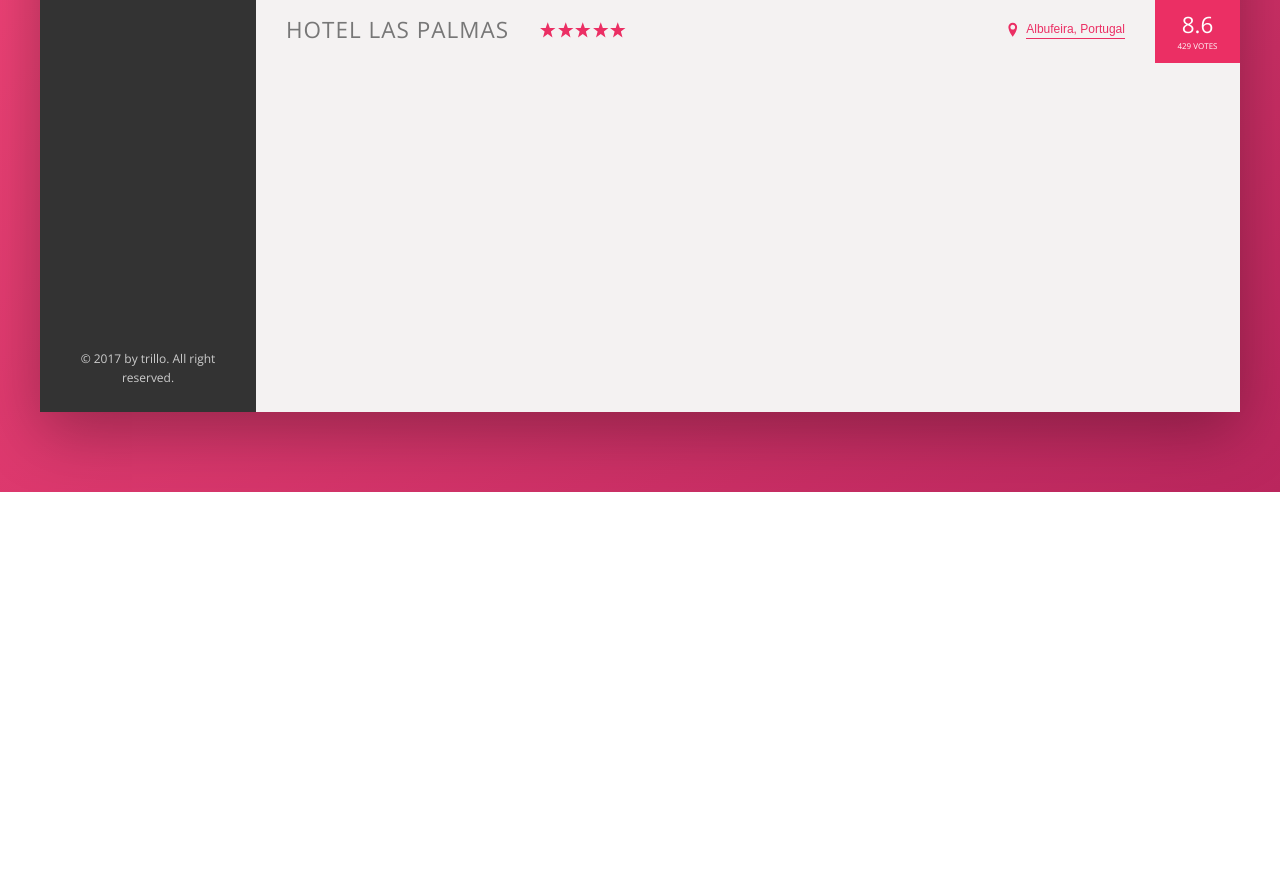
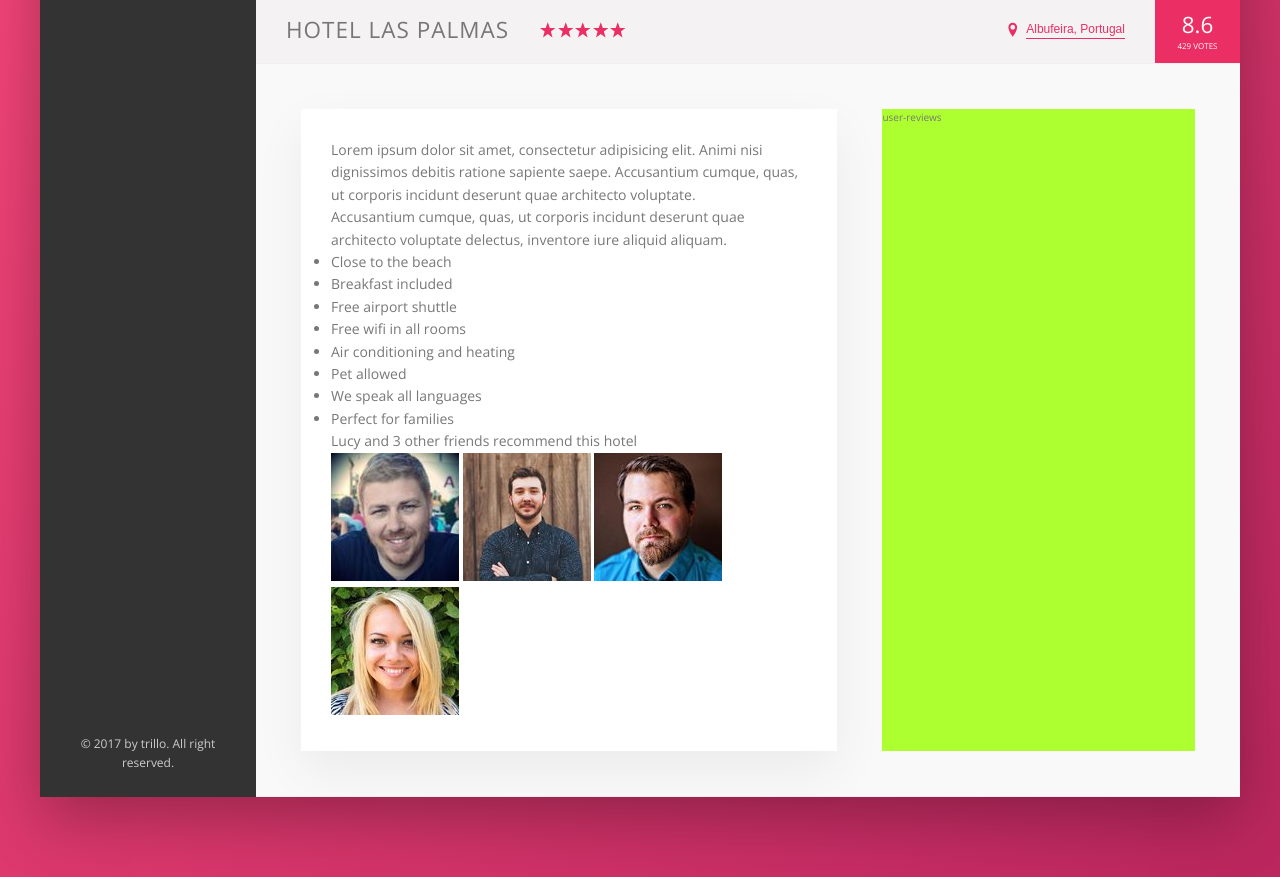
Before and after one commit to jsi-webdev/Trillo_Clone_Flex_Project, a website: page index.html in a window 1280 px wide. Shown: the part 538-1415 px from the top of the page. Before the commit the page ends 1030 px from the top, so only its background shows below. Drawn offline with nearby package versions, Linux system fonts and the light colour scheme.

Commit message:
#10 HOTEL DETAIL : set HTML element & CSS Flex Layout

```diff
--- a/index.html
+++ b/index.html
@@ -150,6 +150,59 @@
               <div class="overview__rating-count">429 votes</div>
             </div>
           </div>
+
+          <div class="detail">
+            <div class="description">
+              <p class="paragraph">
+                Lorem ipsum dolor sit amet, consectetur adipisicing elit. Animi
+                nisi dignissimos debitis ratione sapiente saepe. Accusantium
+                cumque, quas, ut corporis incidunt deserunt quae architecto
+                voluptate.
+              </p>
+              <p class="paragraph">
+                Accusantium cumque, quas, ut corporis incidunt deserunt quae
+                architecto voluptate delectus, inventore iure aliquid aliquam.
+              </p>
+              <ul class="list">
+                <li class="list__item">Close to the beach</li>
+                <li class="list__item">Breakfast included</li>
+                <li class="list__item">Free airport shuttle</li>
+                <li class="list__item">Free wifi in all rooms</li>
+                <li class="list__item">Air conditioning and heating</li>
+                <li class="list__item">Pet allowed</li>
+                <li class="list__item">We speak all languages</li>
+                <li class="list__item">Perfect for families</li>
+              </ul>
+              <div class="recommend">
+                <p class="recommend__count">
+                  Lucy and 3 other friends recommend this hotel
+                </p>
+                <div class="recommend__friends">
+                  <img
+                    src="img/user-3.jpg"
+                    alt="Friend 1"
+                    class="recommend__photo"
+                  />
+                  <img
+                    src="img/user-4.jpg"
+                    alt="Friend 2"
+                    class="recommend__photo"
+                  />
+                  <img
+                    src="img/user-5.jpg"
+                    alt="Friend 3"
+                    class="recommend__photo"
+                  />
+                  <img
+                    src="img/user-6.jpg"
+                    alt="Friend 4"
+                    class="recommend__photo"
+                  />
+                </div>
+              </div>
+            </div>
+            <div class="user-reviews">user-reviews</div>
+          </div>
         </main>
       </div>
     </div>
--- a/sass/_base.scss
+++ b/sass/_base.scss
@@ -15,6 +15,9 @@
   --color-grey-dark-3: #999;
 
   --shadow-dark: 0 2rem 6rem rgba(0, 0, 0, 0.3);
+  --shadow-light: 0 2rem 5rem rgba(0, 0, 0, 0.06);
+
+  --line: 1px solid var(--color-grey-light-3);
 }
 
 * {
--- a/sass/_components.scss
+++ b/sass/_components.scss
@@ -197,7 +197,7 @@
 .overview {
   display: flex;
   align-items: center;
-  border-bottom: 1px solid var(--color-grey-light-2);
+  border-bottom: var(--line);
 
   &__heading {
     font-size: 2.25rem;
--- a/sass/_layout.scss
+++ b/sass/_layout.scss
@@ -11,7 +11,7 @@
   font-size: 1.4rem;
   height: 7rem;
   background-color: var(--color-white);
-  border-bottom: 1px solid var(--color-grey-light-2);
+  border-bottom: var(--line);
 
   display: flex;
   justify-content: space-between;
@@ -34,6 +34,28 @@
 
 .hotel-view {
   // background-color: var(--color-primary);
-  height: 80rem;
+  // height: 80rem;
   flex: 1;
 }
+
+.detail {
+  display: flex;
+  background-color: var(--color-grey-light-1);
+  border-bottom: var(--line);
+  padding: 4.5rem;
+}
+
+.description {
+  background-color: #fff;
+  box-shadow: var(--shadow-light);
+  padding: 3rem;
+  font-size: 1.4rem;
+
+  flex: 0 0 60%;
+  margin-right: 4.5rem;
+}
+
+.user-reviews {
+  background-color: greenyellow;
+  flex: 1;
+}
```
Also changed, not shown: css/style.css.
